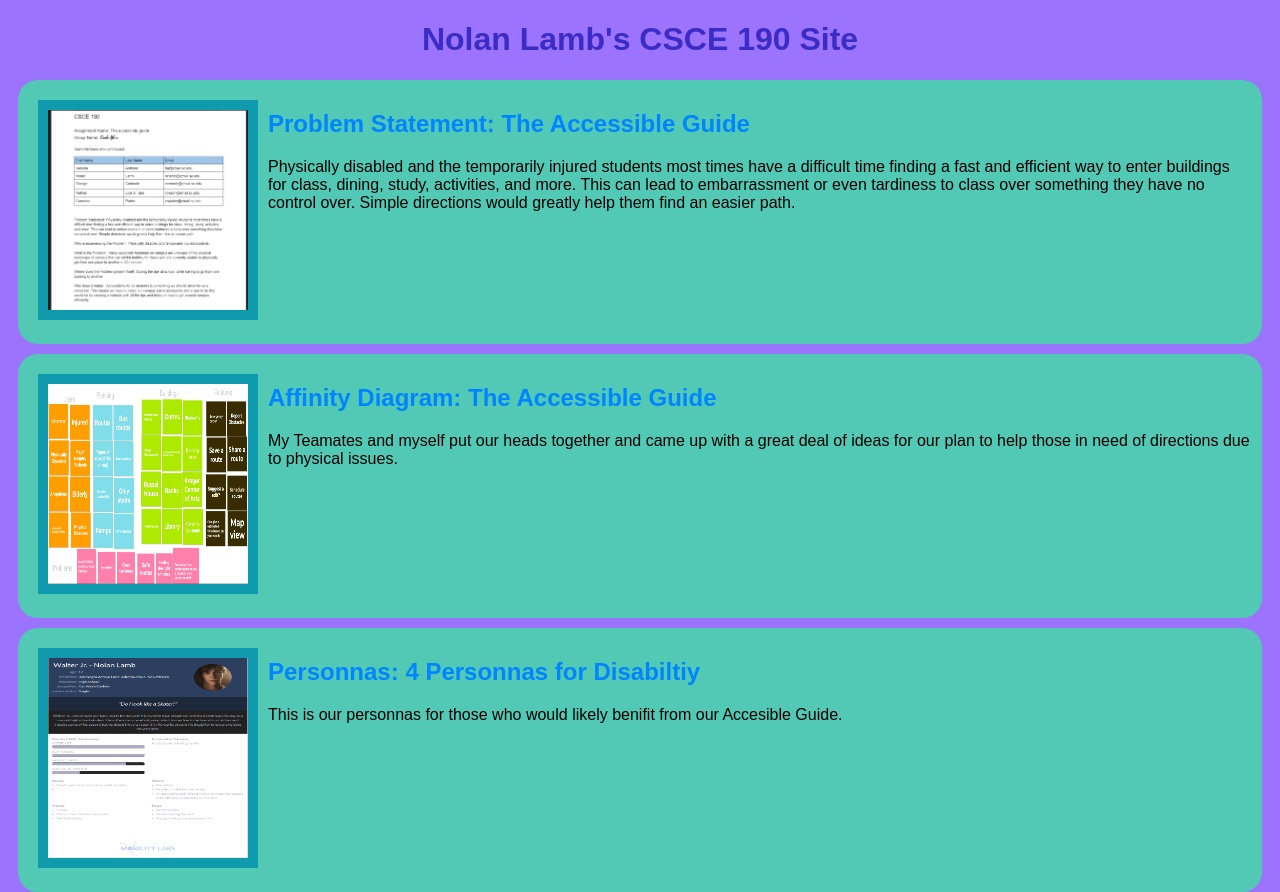
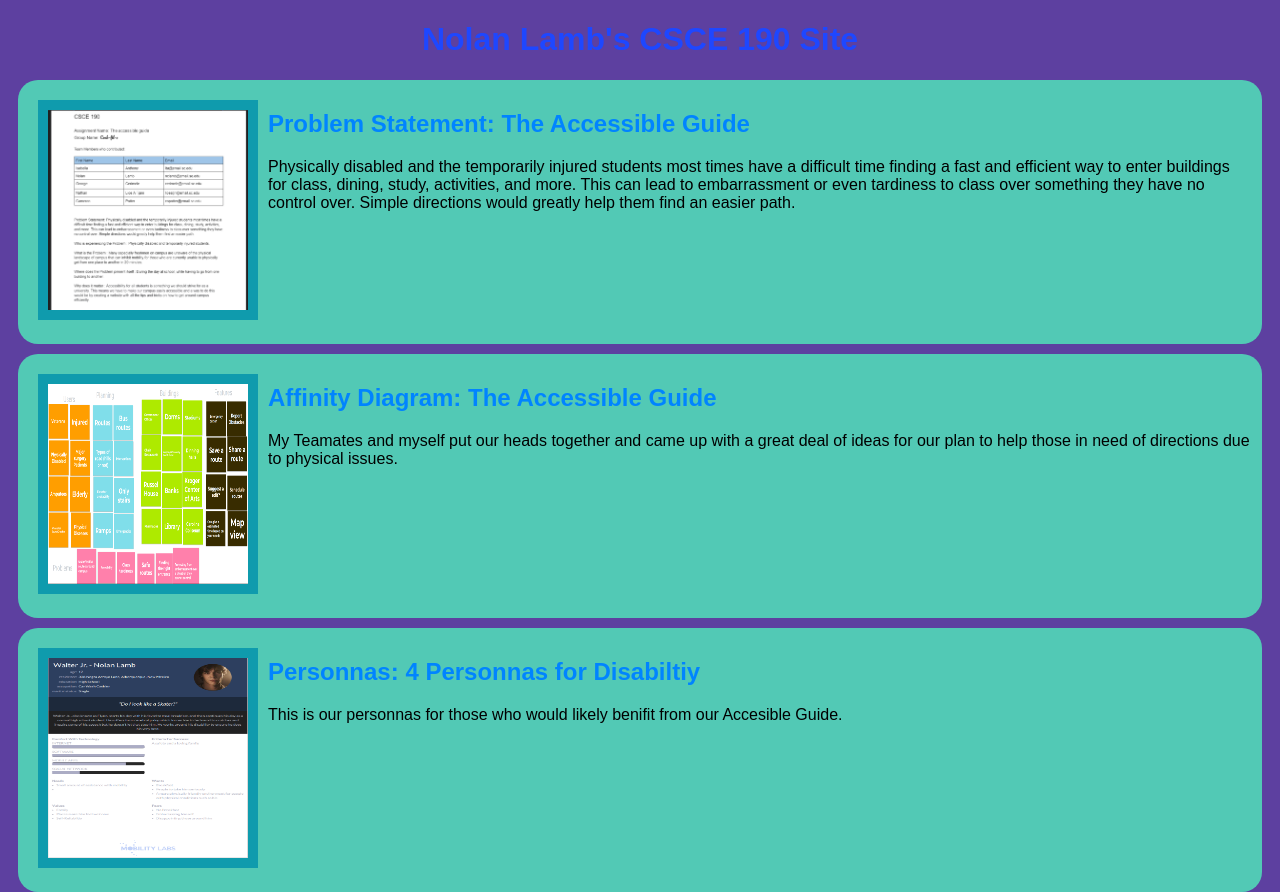
Before and after one commit to NolanLamb/NolanLamb.github.io, a plain HTML site: page index.html in a window 1280 px wide. Shown: the top 892 px of the page. Drawn offline with Linux system fonts and the light colour scheme.

Commit message:
Add files via upload

```diff
--- a/styles.css
+++ b/styles.css
@@ -1,5 +1,5 @@
 body {
-    background: rgb(156, 115, 252);
+    background: rgb(93, 64, 160);
     font-family: sans-serif;
 }
 
@@ -23,7 +23,7 @@ body {
 }
 
 h1{
-    color:  rgb(59, 44, 197);
+    color:  rgb(30, 71, 255);
     text-align:center;
 }
 
```
